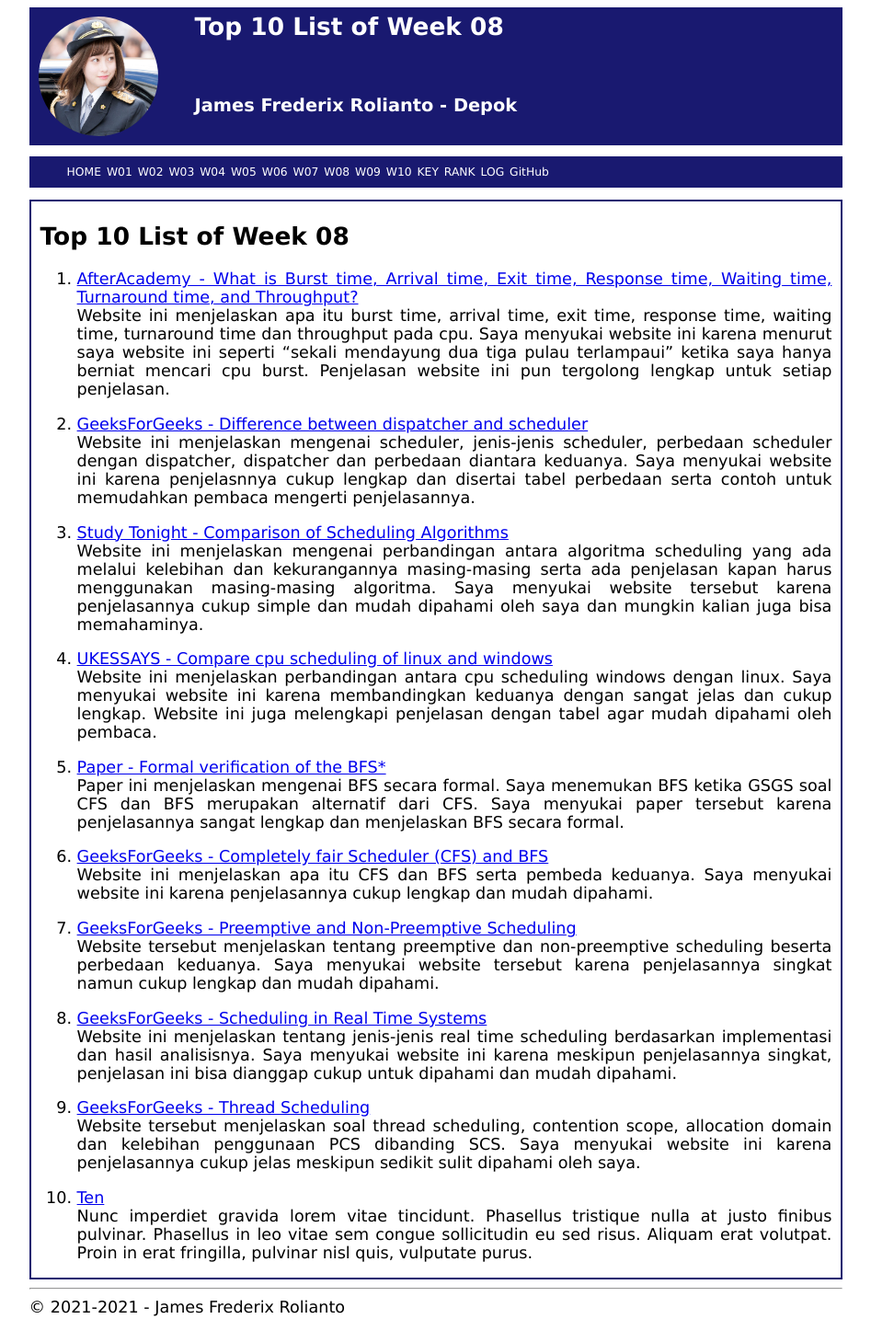
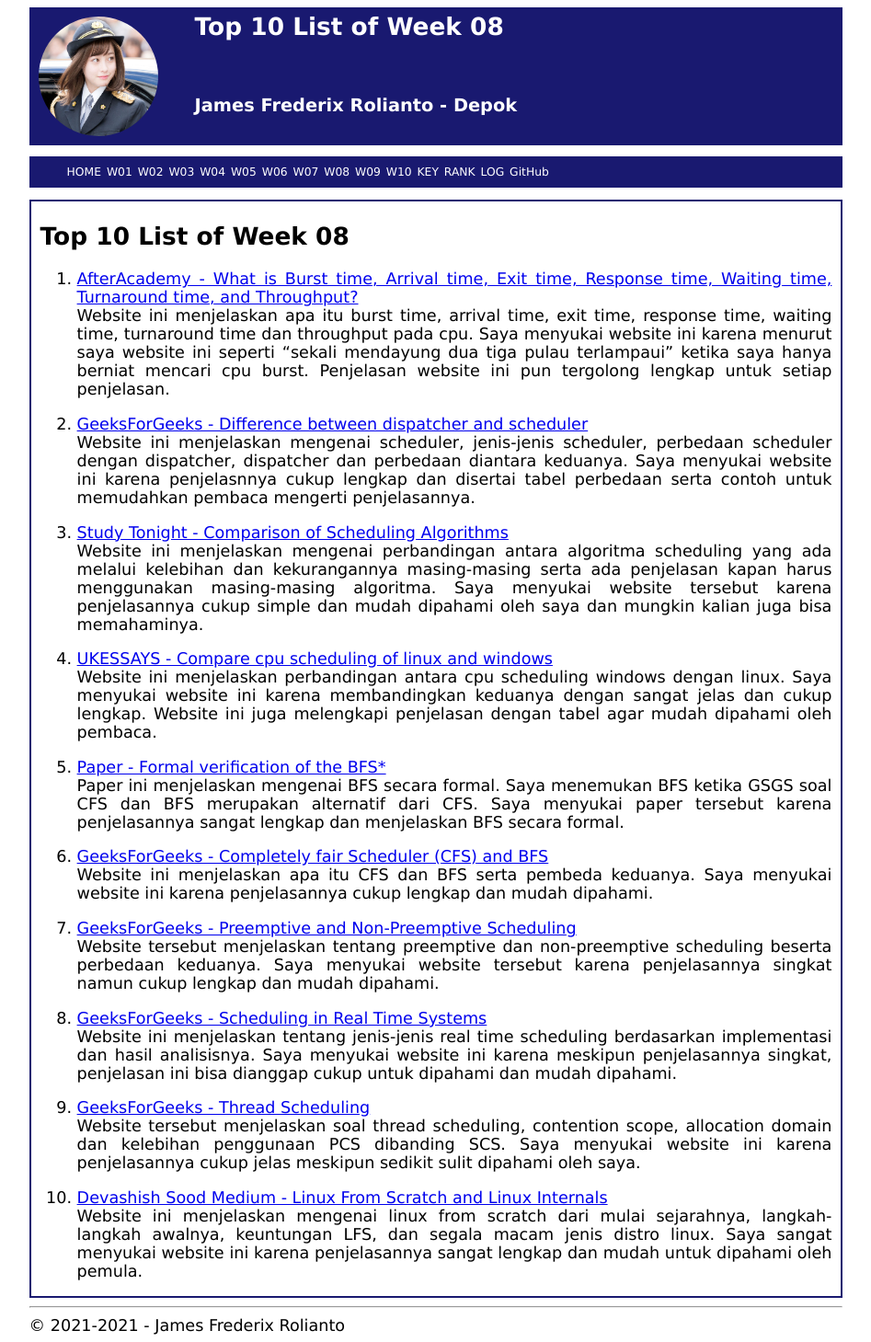
Before and after one commit to SinusCosinusTangen/os211, a Jekyll site: the page built from w08.md, in a window 1280 px wide. Shown: the whole page at 92% size, without its empty margins (166-1113 px from the left). Built offline with Jekyll 4.4.1, drawn with Linux system fonts in a browser that asks for light colours; our own code applies the rules of GitHub Pages for plain Markdown files.

Commit message:
OS211 SinusCosinusTangen

```diff
--- a/w08.md
+++ b/w08.md
@@ -44,9 +44,6 @@ ini karena meskipun penjelasannya singkat, penjelasan ini bisa dianggap cukup un
 Website tersebut menjelaskan soal thread scheduling, contention scope, allocation domain dan kelebihan penggunaan PCS dibanding SCS.
 Saya menyukai website ini karena penjelasannya cukup jelas meskipun sedikit sulit dipahami oleh saya.
 
-10. [Ten](https://en.wikipedia.org/wiki/10)<br>
-Nunc imperdiet gravida lorem vitae tincidunt.
-Phasellus tristique nulla at justo finibus pulvinar.
-Phasellus in leo vitae sem congue sollicitudin eu sed risus.
-Aliquam erat volutpat.
-Proin in erat fringilla, pulvinar nisl quis, vulputate purus.
+10. [Devashish Sood Medium - Linux From Scratch and Linux Internals](https://devssh.medium.com/linux-from-scratch-and-linux-internals-63993c174d6d)<br>
+Website ini menjelaskan mengenai linux from scratch dari mulai sejarahnya, langkah-langkah awalnya, keuntungan LFS, dan segala macam
+jenis distro linux. Saya sangat menyukai website ini karena penjelasannya sangat lengkap dan mudah untuk dipahami oleh pemula.
```
